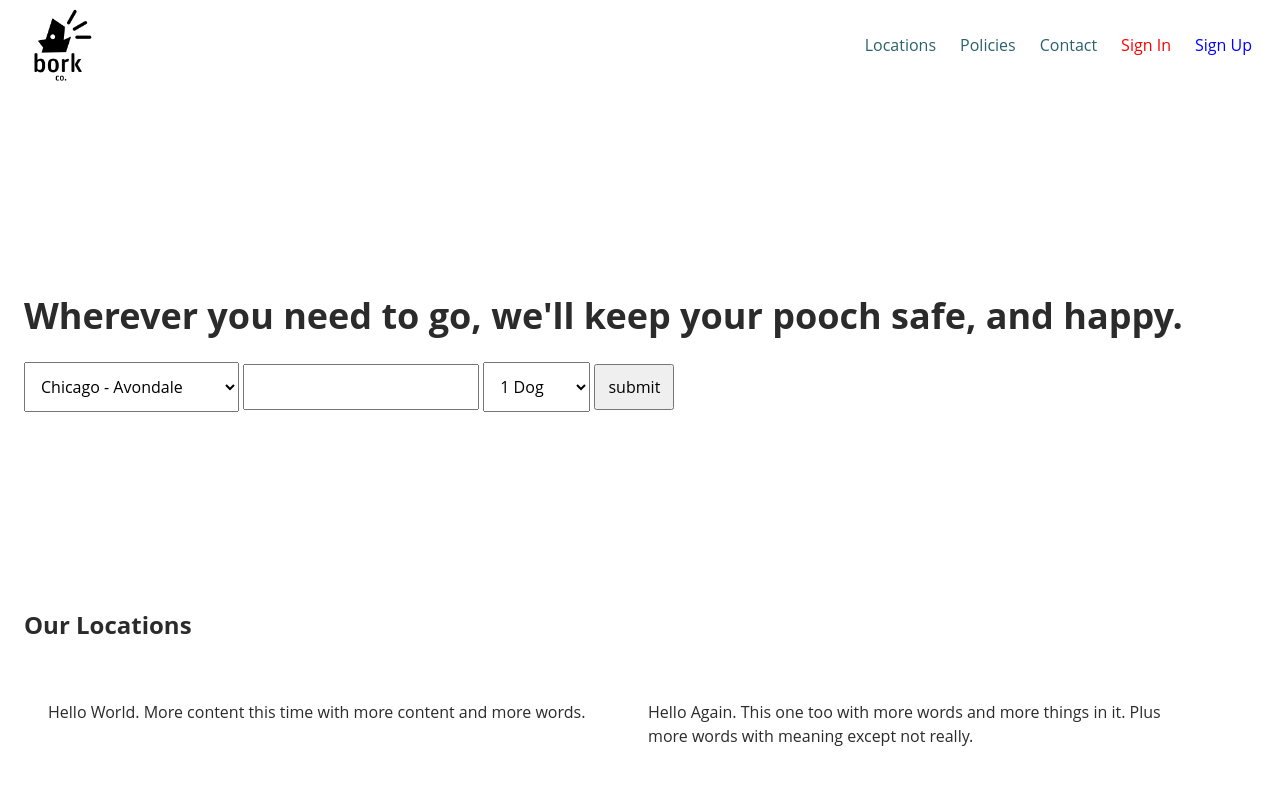
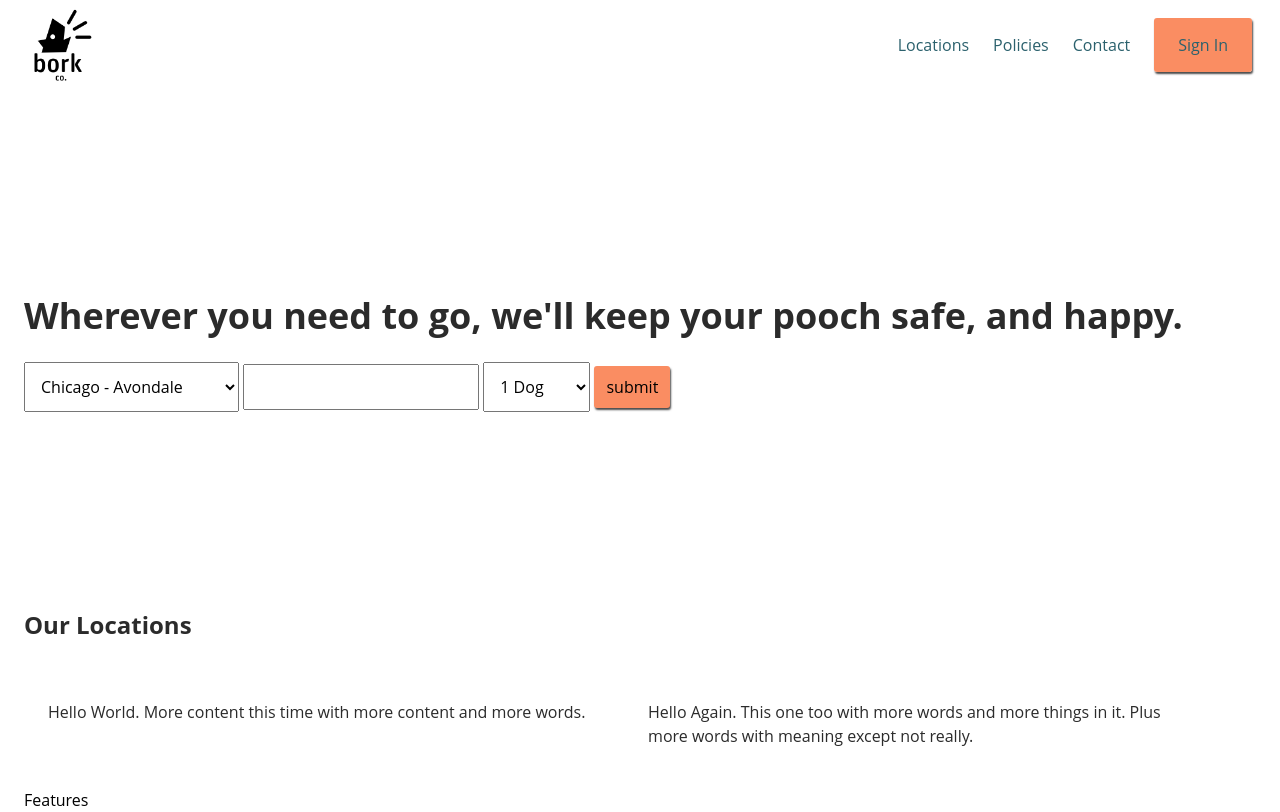
Before and after one commit to proxycase/ddc_website, a website: page src/index.html in a window 1280 px wide. Drawn offline with nearby package versions, Linux system fonts and the light colour scheme; files that its build step writes are made by us from their sources; a web font is replaced by a local one.

Commit message:
Add changes to button hover and colors

```diff
--- a/src/index.html
+++ b/src/index.html
@@ -29,8 +29,7 @@
         <li><a href="#">Locations</a></li>
         <li><a href="#">Policies</a></li>
         <li><a href="#">Contact</a></li>
-        <li><a class="sign-in" href="#">Sign In</a></li>
-        <li><a class="sign-up" href="#">Sign Up</a></li>
+        <li><a class="c-button c-button--primary sign-in" href="#">Sign In</a></li>
       </ul>
     </div>
   </header>
@@ -56,7 +55,7 @@
             <option value="6">6 Dogs</option>
             <option value="7">7+ Dogs</option>
           </select>
-          <input type="submit" value="submit">
+          <input class="c-button c-button--primary" type="submit" value="submit">
         </form>
       </div>
     </div>
@@ -75,6 +74,7 @@
     </div>
     <div>
       <!-- Features -->
+      Features
     </div>
     <div>
       <!-- Remote Access -->
--- a/src/scss/01_settings/tokens.scss
+++ b/src/scss/01_settings/tokens.scss
@@ -3,7 +3,7 @@
 $color-background: #FFF;
 
 $color-primary: #FA8D62;
-$color-primary-hover: darken($color-primary, 10%);
+$color-primary-hover: lighten($color-primary, 10%);
 $color-secondary: #2B616D;
 $color-secondary-hover: darken($color-secondary, 10%);
 $color-white: #FFF;
@@ -22,7 +22,7 @@ $color-border-input: rgba($color-black, 0.15);
 $color-border-input-hover: rgba($color-black, 0.3);
 $color-border-input-active: rgba($color-black, 0.4);
 
-$color-shadow: rgba(0, 0, 0, 0.15);
+$color-shadow: rgba(75, 75, 75, 0.15);
 
 $color-mask: rgba($color-black, 0.3);
 
--- a/src/scss/06_components/buttons.scss
+++ b/src/scss/06_components/buttons.scss
@@ -1,15 +1,21 @@
 .c-button {
-  padding: $spacing-small;
-  padding-top: $spacing-medium;
+  padding: $spacing-medium $spacing-large;
   border: none;
   box-shadow: 1px 2px 2px rgba(74, 74, 74, 60);
   border-radius: 3px;
+  transition: all 0.3s ease-out;
+}
+
+%hover--animate {
+  box-shadow: 1px 3px 3px rgba(74, 74, 74, 60);
 }
 
 .c-button--primary {
   background: $color-primary;
 
   &:hover {
+    @extend %hover--animate;
+
     background: $color-primary-hover;
   }
 }
@@ -19,6 +25,8 @@
   background: $color-secondary;
 
   &:hover {
+    @extend %hover--animate;
+
     background: $color-secondary-hover;
   }
 }
--- a/src/scss/06_components/header.scss
+++ b/src/scss/06_components/header.scss
@@ -48,14 +48,6 @@ $headerHeight: rem(90px);
           text-decoration: none;
           color: $color-secondary;
         }
-
-        *.sign-in {
-          color: red;
-        }
-
-        *.sign-up {
-          color: blue;
-        }
       }
     }
   }
```
